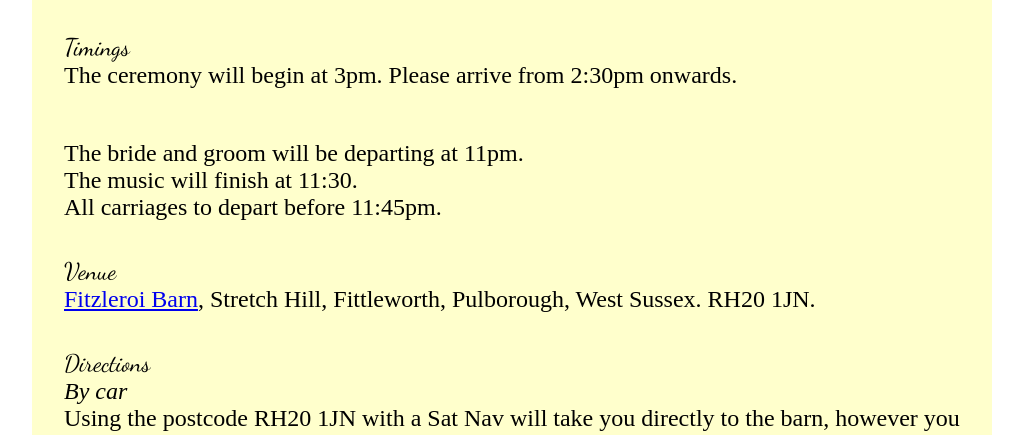
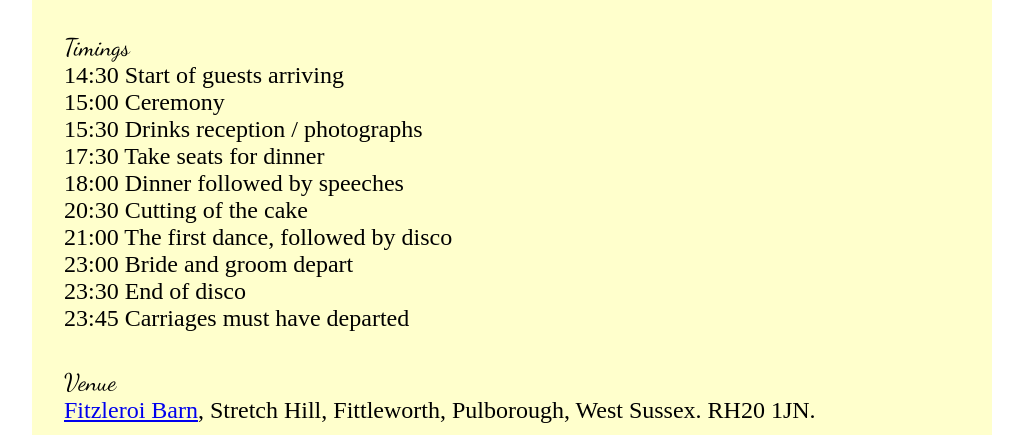
Before and after one commit to scarytom/tomandjennifer, a plain HTML site: page index.html in a window 1280 px wide. Shown: the part 353-788 px from the top of the page, without its empty margins (128-1151 px from the left). Drawn offline with Linux system fonts and the light colour scheme.

Commit message:
Added more detailed timings

```diff
--- a/index.html
+++ b/index.html
@@ -18,10 +18,16 @@
     </div>
     <div class="main">
       <div class="heading">Timings</div>
-      <div class="text">The ceremony will begin at 3pm. Please arrive from 2:30pm onwards.
-        <p></p><br>The bride and groom will be departing at 11pm.
-        <br>The music will finish at 11:30.
-        <br>All carriages to depart before 11:45pm.
+      <div class="text">14:30 Start of guests arriving
+        <br>15:00 Ceremony
+        <br>15:30 Drinks reception / photographs
+        <br>17:30 Take seats for dinner
+        <br>18:00 Dinner followed by speeches
+        <br>20:30 Cutting of the cake
+        <br>21:00 The first dance, followed by disco
+        <br>23:00 Bride and groom depart
+        <br>23:30 End of disco
+        <br>23:45 Carriages must have departed
       </div>
 
       <div class="heading">Venue</div>
```
